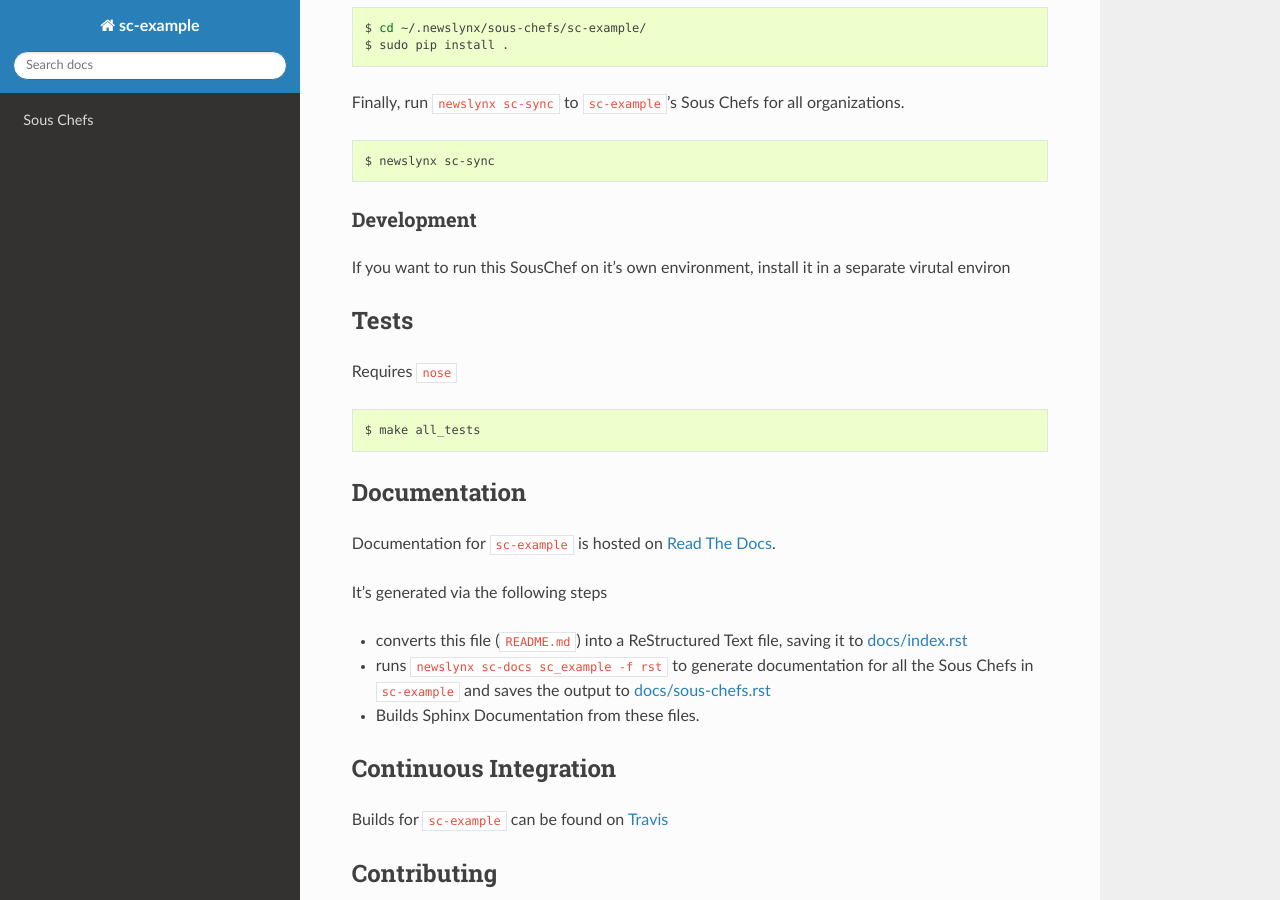
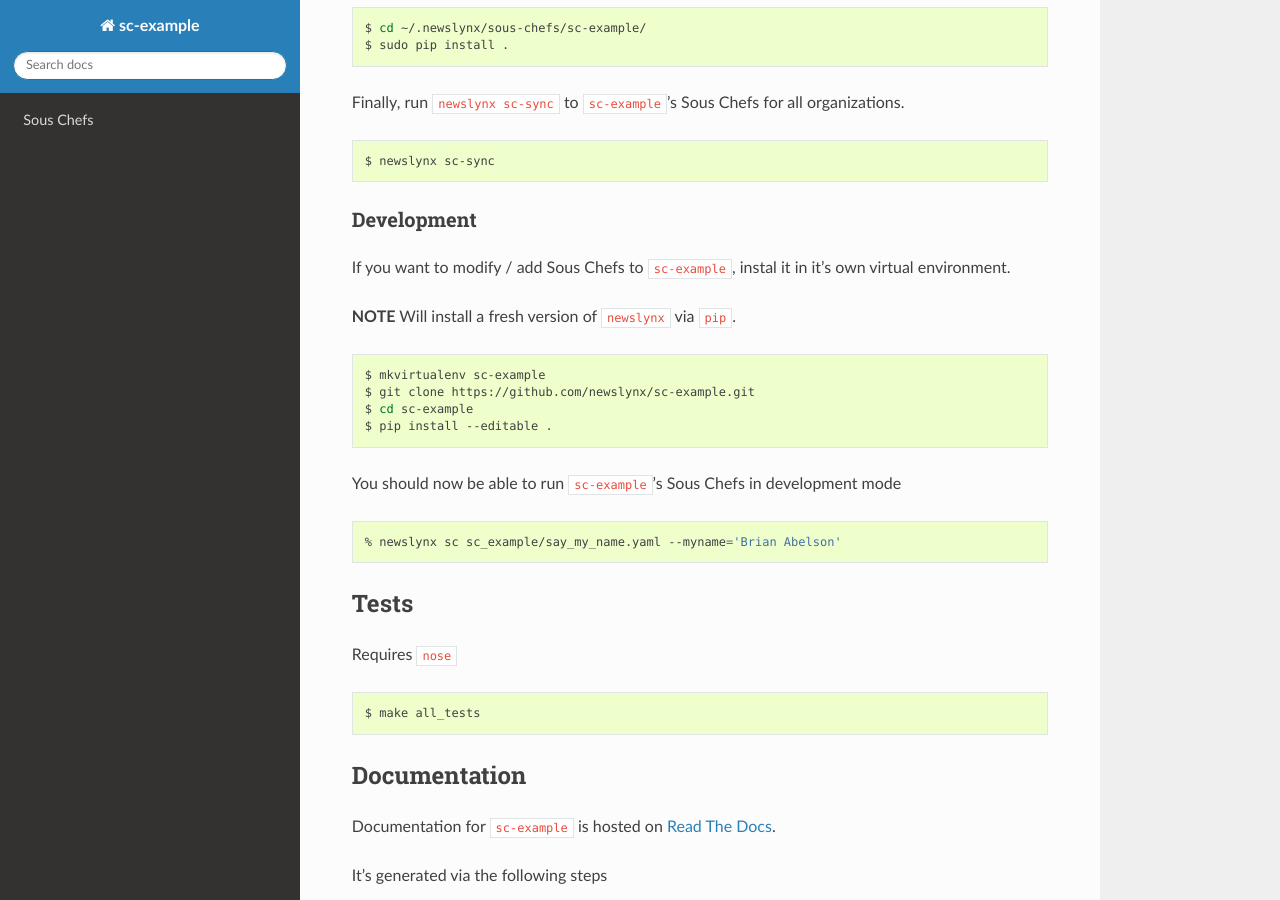
Before and after one commit to newslynx/sc-example, a Sphinx documentation site: the page built from docs/index.rst, in a window 1280 px wide and 900 px high, scrolled down 646 px. Built offline with Sphinx 7.4.7 and the Read the Docs theme 2.0.0, drawn with Linux system fonts in a browser that asks for light colours; pages that are not in the unit, such as notebooks, are missing from menus.

Commit message:
=Auto update at Sun_Aug_23_13_16_05_2015

```diff
--- a/docs/index.rst
+++ b/docs/index.rst
@@ -41,8 +41,24 @@ organizations.
 Development
 ~~~~~~~~~~~
 
-If you want to run this SousChef on it's own environment, install it in
-a separate virutal environ
+If you want to modify / add Sous Chefs to ``sc-example``, instal it in
+it's own virtual environment.
+
+**NOTE** Will install a fresh version of ``newslynx`` via ``pip``.
+
+.. code:: bash
+
+    $ mkvirtualenv sc-example
+    $ git clone https://github.com/newslynx/sc-example.git
+    $ cd sc-example
+    $ pip install --editable .
+
+You should now be able to run ``sc-example``'s Sous Chefs in development
+mode
+
+.. code:: bash
+
+    % newslynx sc sc_example/say_my_name.yaml --myname='Brian Abelson'
 
 Tests
 -----
```
Also changed, not shown: README.md (+16 -1 lines).
